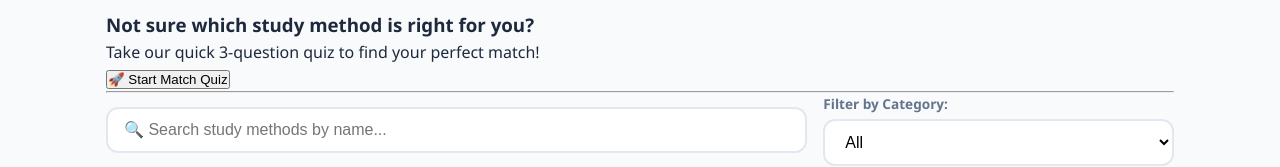
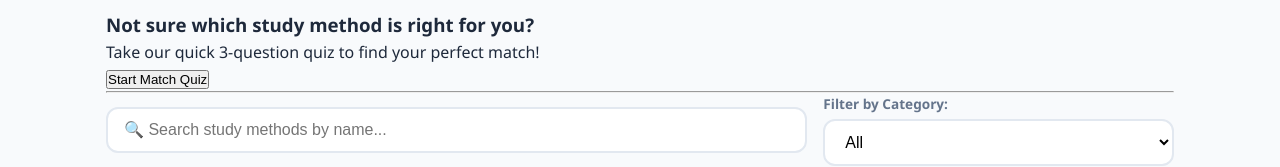
Before and after one commit to monisukateazzi/study-match-01, a React (Vite) app: page / in a window 1280 px wide. Shown: the part 162-329 px from the top of the page. Built offline with nearby package versions, Linux system fonts and the light colour scheme.

Commit message:
Update app.jsx

```diff
--- a/src/app.jsx
+++ b/src/app.jsx
@@ -89,12 +89,12 @@ export default function App() {
           <div className="quiz-start-card">
             <h3>Not sure which study method is right for you?</h3>
             <p>Take our quick 3-question quiz to find your perfect match!</p>
-            <button className="quiz-btn" onClick={() => setQuizStarted(true)}>🚀 Start Match Quiz</button>
+            <button className="quiz-btn" onClick={() => setQuizStarted(true)}>Start Match Quiz</button>
           </div>
         ) : (
           <div className="quiz-card">
             <div className="quiz-header">
-              <span>🎯 Study Style Quiz</span>
+              <span>Study Style Quiz</span>
               {currentQuestion < quizQuestions.length && (
                 <span className="quiz-progress">Question {currentQuestion + 1} of {quizQuestions.length}</span>
               )}
@@ -117,7 +117,7 @@ export default function App() {
               </div>
             ) : (
               <div className="quiz-result">
-                <h4>🎉 Your Perfect Match Is:</h4>
+                <h4>Your Perfect Match Is:</h4>
                 {quizRecommendation ? (
                   <div className="recommended-card-wrapper">
                     <MethodCard method={quizRecommendation} />
```
